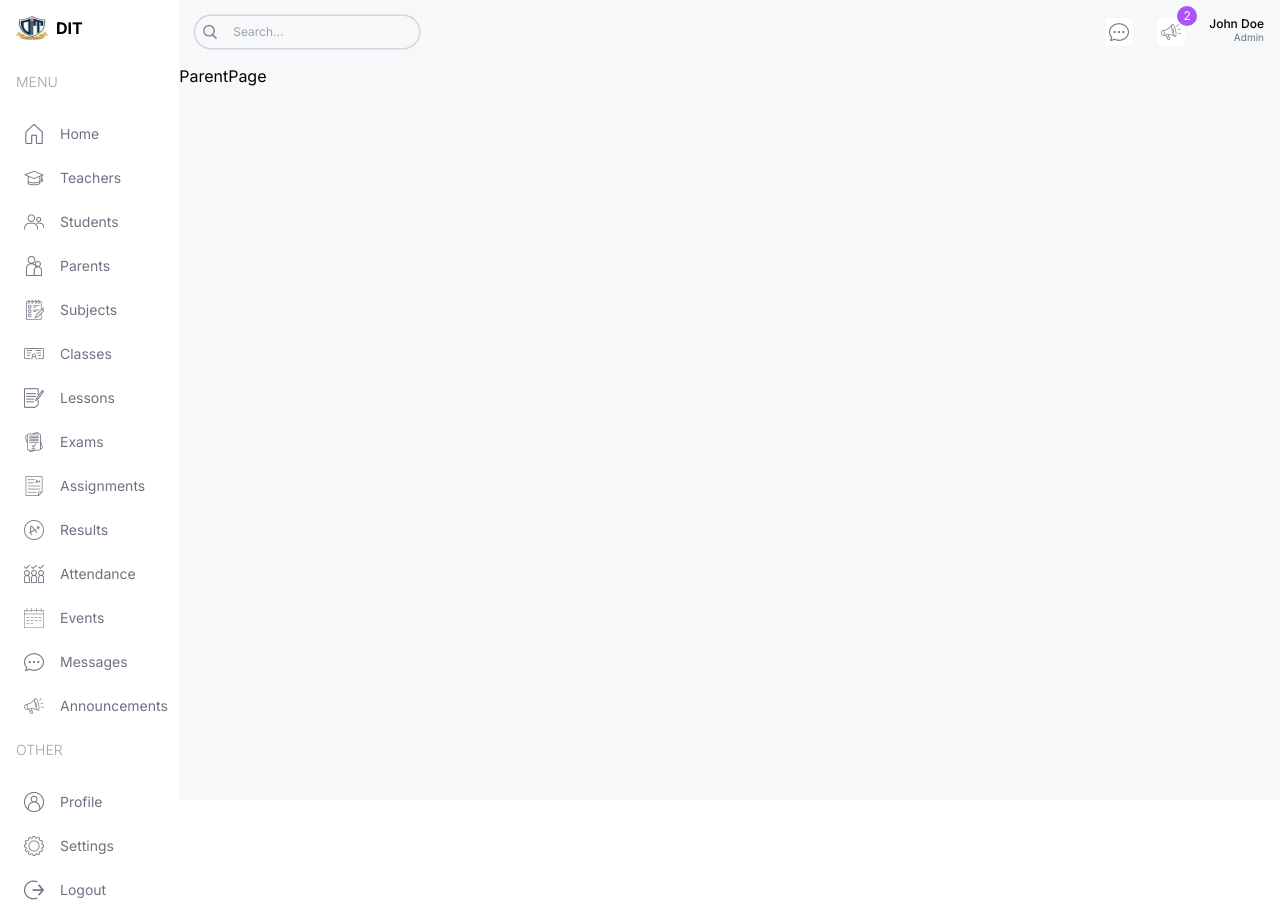
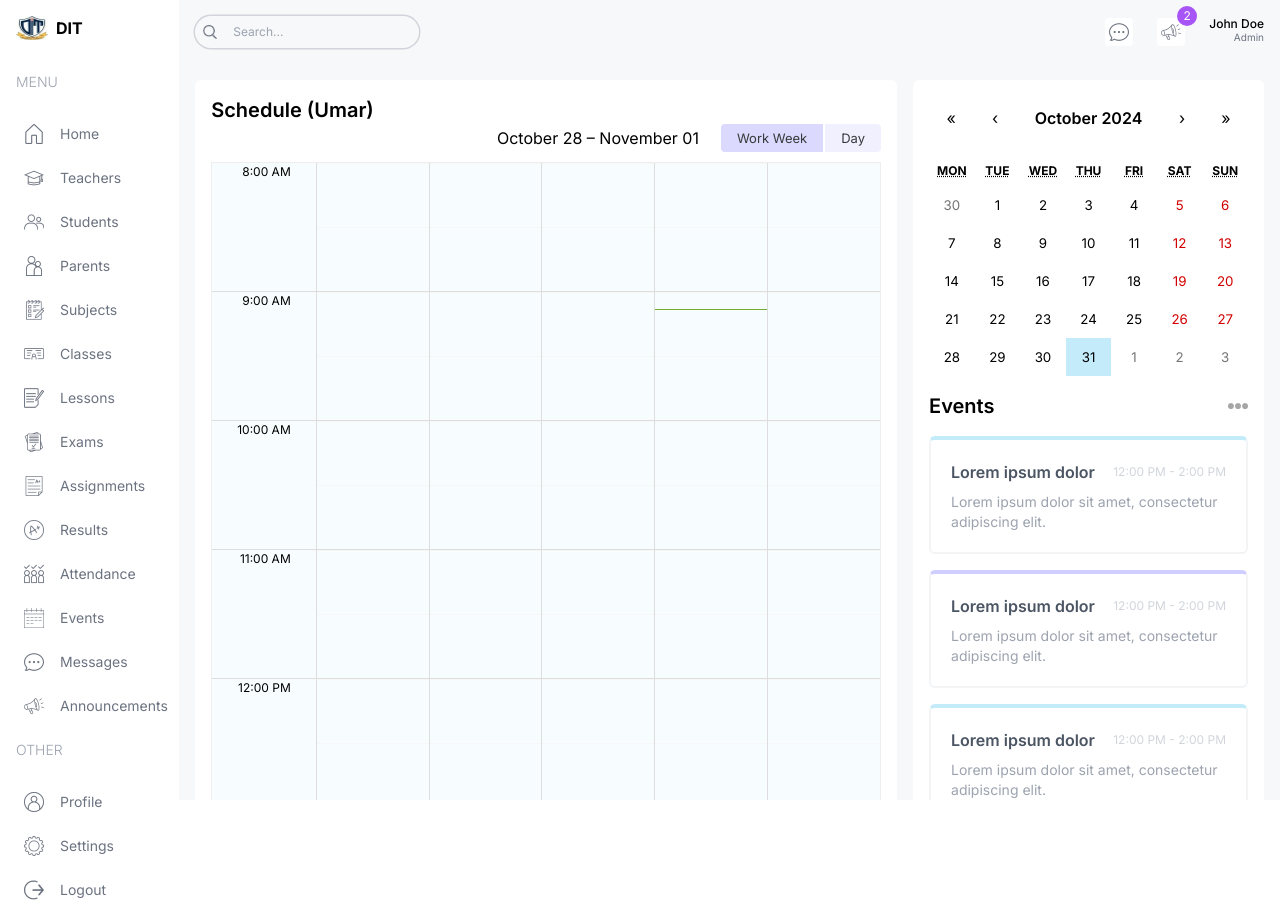
Before and after one commit to umarabdullah-991/Department-Management-System-FYP, a Next.js app in the folder Front-End/: page /parent in a window 1280 px wide. Built offline with nearby package versions, Linux system fonts and the light colour scheme.

Commit message:
Add ParentPage component layout with BigCalendar, EventCalendar, and Announcements sections.

```diff
--- a/Front-End/src/app/(dashboard)/parent/page.tsx
+++ b/Front-End/src/app/(dashboard)/parent/page.tsx
@@ -1,6 +1,24 @@
+import Announcements from "@/components/Announcements";
+import BigCalendar from "@/components/BigCalender";
+import EventCalendar from "@/components/EventCalendar";
+
 const ParentPage = () => {
     return (
-        <div className = ''> ParentPage </div>
+        <div className = 'flex-1 p-4 flex gap-4 flex-col xl:flex-row'>
+            {/* Left */}
+            <div className="w-full xl:w-2/3 ">
+            <div className="h-full bg-white p-4 rounded-md">
+                <h1 className="text-xl font-semibold">Schedule (Umar)</h1>
+                <BigCalendar />
+            </div>
+            </div>
+            {/* Right */}
+            <div className="w-full xl:w-1/3 flex flex-col gap-8">
+                <EventCalendar />
+                <Announcements/>
+            </div>
+        </div>
     )
 }
+
 export default ParentPage;
--- a/Front-End/src/app/(dashboard)/teacher/page.tsx
+++ b/Front-End/src/app/(dashboard)/teacher/page.tsx
@@ -1,6 +1,5 @@
 import Announcements from "@/components/Announcements";
 import BigCalendar from "@/components/BigCalender";
-import EventCalendar from "@/components/EventCalendar";
 
 const TeacherPage = () => {
     return (
```
